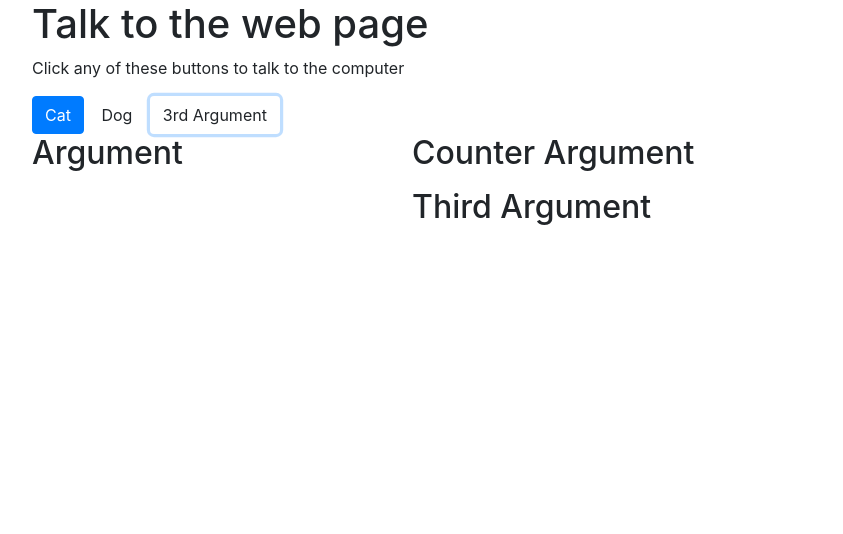
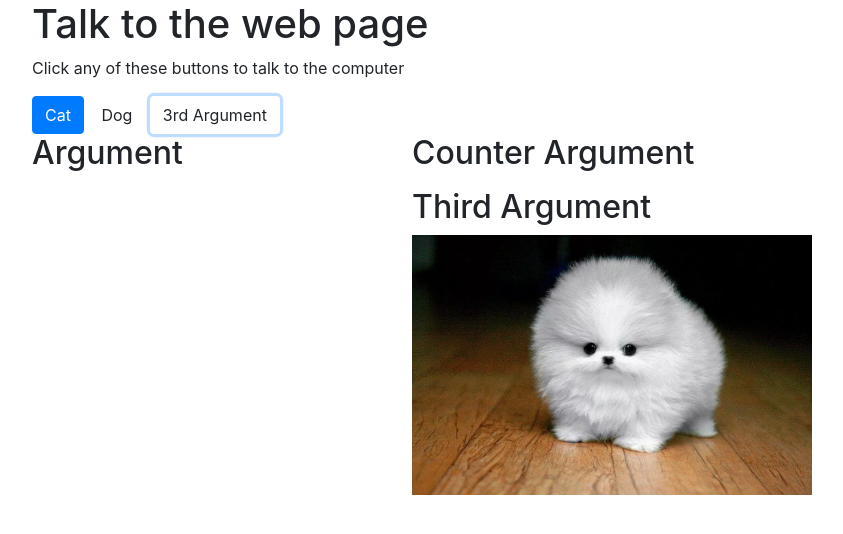
Before and after one commit to nicholassull/dom-practice, a plain HTML site: page index.html in a window 1280 px wide. Both pictures are taken after a click on the button "3rd Argument". Shown: the whole page, without its empty margins (53-896 px from the left). Drawn offline with Linux system fonts and the light colour scheme.

Commit message:
add a dog photo when third argument comes up
Co-authored-by:Cesar Lopez <Lopez.cesar.aug@gmail.com>
Co-authored-by: Wajma Niazi <w1niazi@hotmail.com>
Co-authored-by: Amy Young <youngamy1223@gmail.com>

```diff
--- a/js/scripts.js
+++ b/js/scripts.js
@@ -8,6 +8,7 @@ $(document).ready(function() {
     $("ul#computer").children("li").first().click(function() {
       $(this).remove();
     });
+
   });
 
   $("button#dog-btn").click(function() {
@@ -21,6 +22,13 @@ $(document).ready(function() {
     });
   });
   $("button#after-btn").click(function() {
-    $("ul#computer").after("<h2>Third Argument</h2>");
+    $("ul#computer").after("<h2 id='argument'>Third Argument</h2>");
+    $("h2#argument").after("<img src='img/fluffy-dog.webp' alt='very cute dog' width='400px'>");
+    $("ul#computer").siblings("img").click(function() {
+      $(this).remove();
+    });
+    $("ul#computer").siblings("h2#argument").click(function() {
+        $(this).remove();
+    });
   });
 });
```
Also changed, not shown: index.html (+0 -1 lines), img/fluffy-dog.webp (added).
